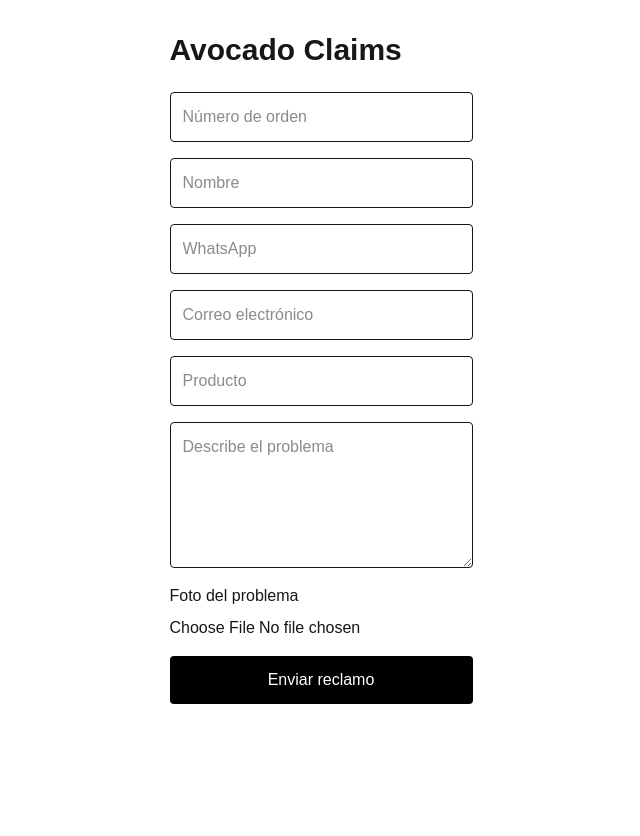
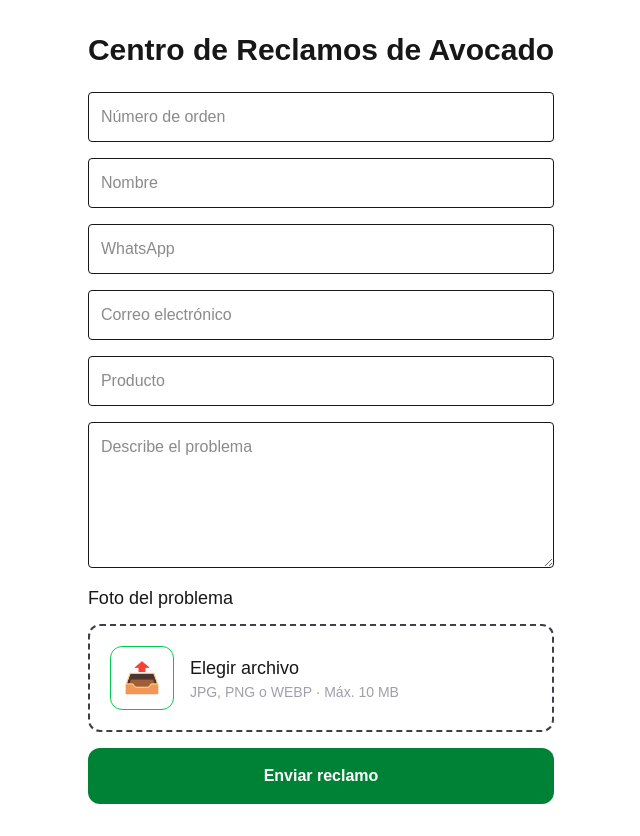
Before and after one commit to SweetSpotGuido/avocado-claims-v2, a Next.js app: page / in a window 1280 px wide. Shown: the whole page, without its empty margins (319-959 px from the left). Before the commit the page ends 800 px from the top, so only its background shows below. Built offline with nearby package versions, Linux system fonts and the light colour scheme; no server answers.

Commit message:
Mejora de pagina principal

```diff
--- a/app/page.tsx
+++ b/app/page.tsx
@@ -123,7 +123,7 @@ export default function Home() {
                 </h1>
 
                 <p className="mb-4">
-                    Gracias por contactarte con Avocado Claims.
+                    Gracias por contactarte con el equipo de Avocado.
                 </p>
 
                 <div className="border rounded p-6 text-2xl font-bold">
@@ -140,7 +140,7 @@ export default function Home() {
     return (
         <main className="max-w-xl mx-auto p-8">
             <h1 className="text-3xl font-bold mb-6">
-                Avocado Claims
+                Centro de Reclamos de Avocado
             </h1>
 
             <form
@@ -226,13 +226,56 @@ export default function Home() {
                 />
 
                 <div>
-                    <label className="block mb-2">
+                    <label className="block mb-3 text-lg font-medium">
                         Foto del problema
                     </label>
 
+                    <label
+                        htmlFor="image-upload"
+                        className="
+            flex items-center gap-4
+            border-2 border-dashed border-zinc-700
+            rounded-xl
+            p-5
+            cursor-pointer
+            hover:border-green-500
+            transition-all
+        "
+                    >
+                        <div
+                            className="
+                w-16 h-16
+                rounded-xl
+                border border-green-500
+                flex items-center justify-center
+                text-3xl
+            "
+                        >
+                            📤
+                        </div>
+
+                        <div>
+                            <p className="text-lg font-medium">
+                                Elegir archivo
+                            </p>
+
+                            <p className="text-sm text-zinc-400">
+                                JPG, PNG o WEBP · Máx. 10 MB
+                            </p>
+
+                            {image && (
+                                <p className="text-green-500 text-sm mt-1">
+                                    ✓ {image.name}
+                                </p>
+                            )}
+                        </div>
+                    </label>
+
                     <input
+                        id="image-upload"
                         type="file"
                         accept="image/*"
+                        className="hidden"
                         onChange={(e) => {
                             if (e.target.files?.[0]) {
                                 setImage(e.target.files[0])
@@ -244,7 +287,17 @@ export default function Home() {
                 <button
                     type="submit"
                     disabled={loading}
-                    className="bg-black text-white p-3 rounded"
+                    className="
+        w-full
+        bg-green-700
+        hover:bg-green-800
+        text-white
+        font-semibold
+        p-4
+        rounded-xl
+        transition
+        disabled:opacity-50
+    "
                 >
                     {loading ? 'Enviando...' : 'Enviar reclamo'}
                 </button>
```
